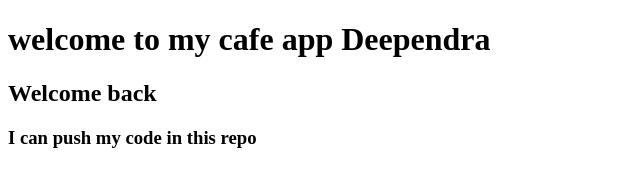
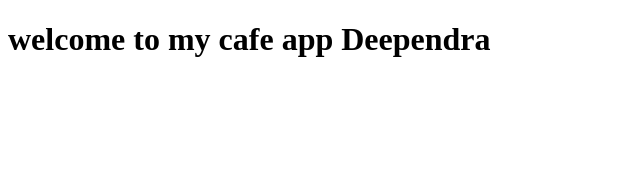
Before and after one commit to Deependra-jhariya/cafe-link, a plain HTML site: page index.html in a window 1280 px wide. Shown: the whole page, without its empty margins (0-640 px from the left). Drawn offline with Linux system fonts and the light colour scheme.

Commit message:
remove msg

```diff
--- a/index.html
+++ b/index.html
@@ -7,7 +7,5 @@
 </head>
 <body>
     <h1>welcome to my cafe app Deependra</h1>
-    <h2>Welcome back</h2>
-    <h3>I can push my code in this repo</h3>
 </body>
 </html>
```
